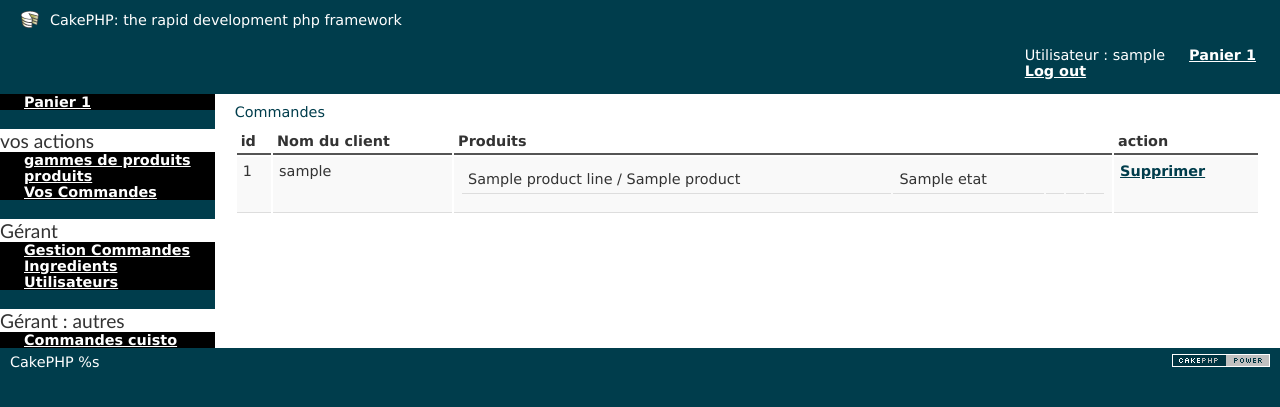
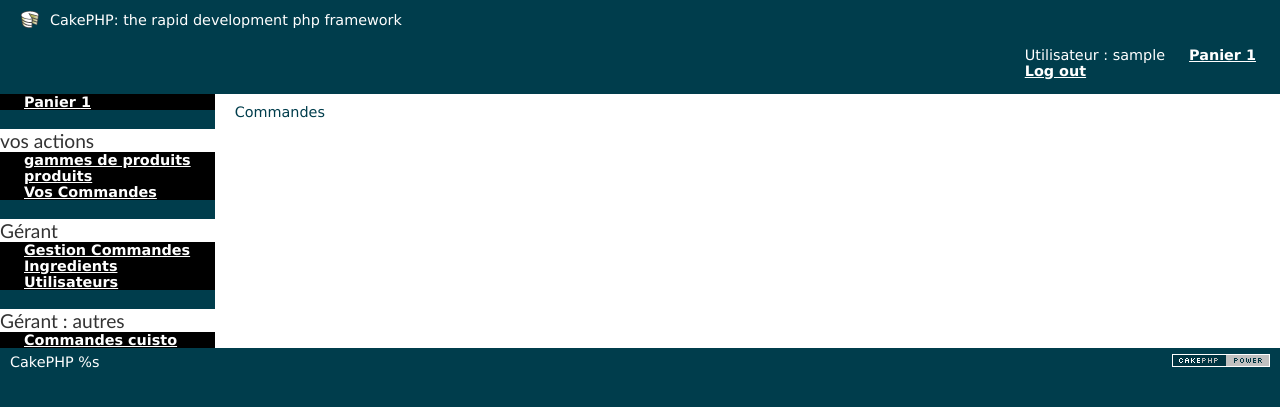
Before and after one commit to elbixos/cakeRestau, a CakePHP app: the page made by app/View/Orders/indexcook.ctp in a window 1280 px wide. Shown: the top 407 px of the page. Run offline with PHP 8.4 and a stand-in for CakePHP, Linux system fonts and the light colour scheme; the template is opened without the code that fills it: most values are stand-ins (such as "Sample title", 1, 10 or a date in 2020); data that the repository does not hold is empty; some libraries are stand-ins or nearby versions.

Commit message:
suppression Vue indexcook
le controller indexcook utilise la vue index

```diff
--- a/app/Controller/OrdersController.php
+++ b/app/Controller/OrdersController.php
@@ -149,7 +149,7 @@
 
 		*/
 
-		//$this->render('/Orders/index');
+		$this->render('/Orders/index');
 
 	}
 
--- a/app/View/Orders/indexcook.ctp
+++ b/app/View/Orders/indexcook.ctp
@@ -4,60 +4,3 @@
 <?php //debug($presel); ?>
 
 <?php //debug($orders); ?>
-
-
-<table>
-	<tr>
-		<th>id</th>
-		<th>Nom du client</th>
-		<th>Produits</th>
-		<th>action</th>
-	</tr>
-
-	<!-- Here is where we loop through our $posts array, printing out post info -->
-	<?php foreach ($orders as $order): ?>
-	<tr>
-		<td> <?php echo $order['Order']['id']; ?> </td>
-		<td>
-		<?php
-				echo $order['User']['username'];
-
-		?>
-		</td>
-		<td>
-			<table>
-		<?php
-			foreach ($order['OrderElement'] as $orderElement) {
-				echo '<tr>';
-				echo '<td>';
-				echo $orderElement['Product']['ProductLine']['nom'].' / '.$orderElement['Product']['nom'];
-				echo '</td>';
-				echo '<td>'.$orderElement['etat'].'<td>';
-				echo '<td>';
-				if ($orderElement['etat'] === 'not ready' or $orderElement['etat'] === 'cooking' )
-					echo $this->Form->postLink(
-						'Avancer',
-						array('controller'=> 'OrderElements','action' => 'avancer', $orderElement['id'])
-					);
-				echo '<td>';
-				echo '</tr>';
-			}
-		?>
-			</table>
-		</td>
-		<td>
-			<?php
-			//echo "rien";
-			echo $this->Form->postLink(
-					'Supprimer',
-					array('action' => 'delete', $order['Order']['id']),
-					array('confirm' => 'Are you sure?')
-				);
-			/*$this->Html->link($post['Post']['title'],
-			array('controller' => 'posts', 'action' => 'view', $post['Post']['id']));
-			*/?>
-		</td>
-	</tr>
-	<?php endforeach; ?>
-	<?php unset($orders); ?>
-</table>
```
